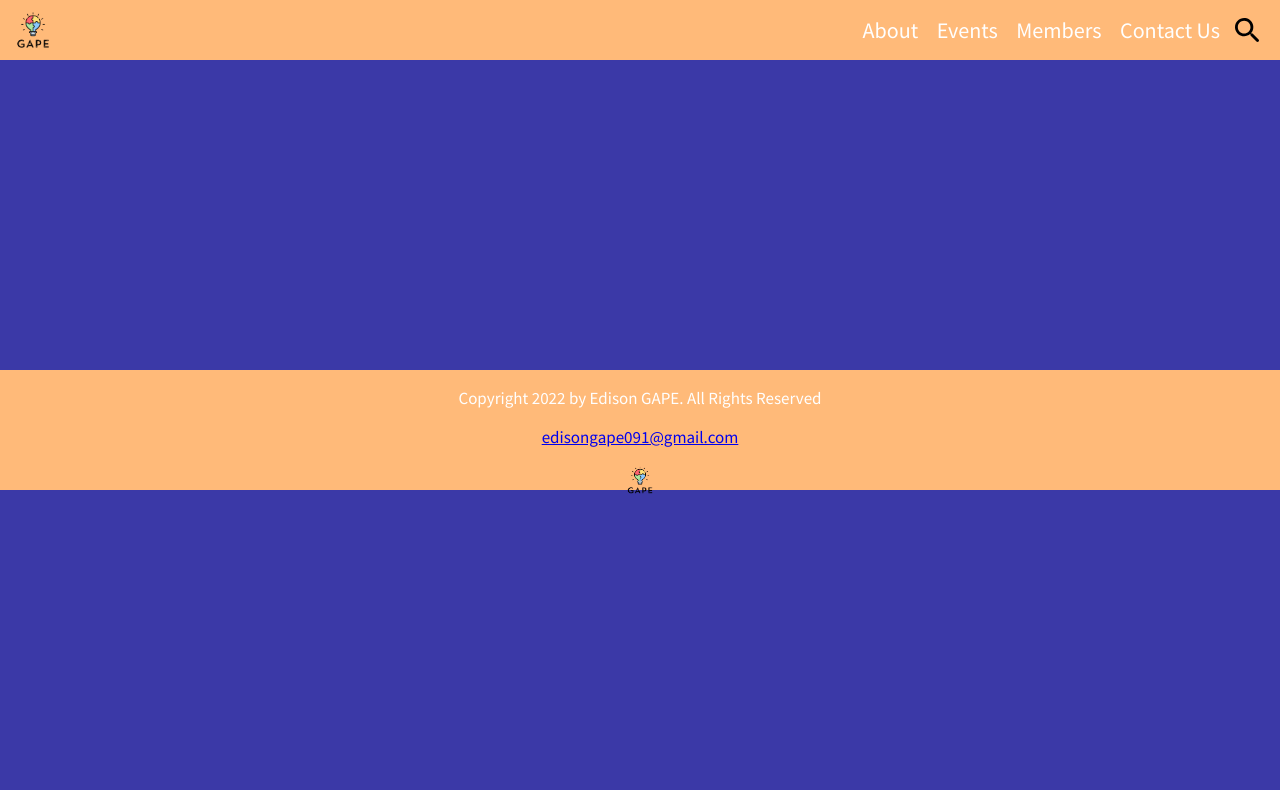
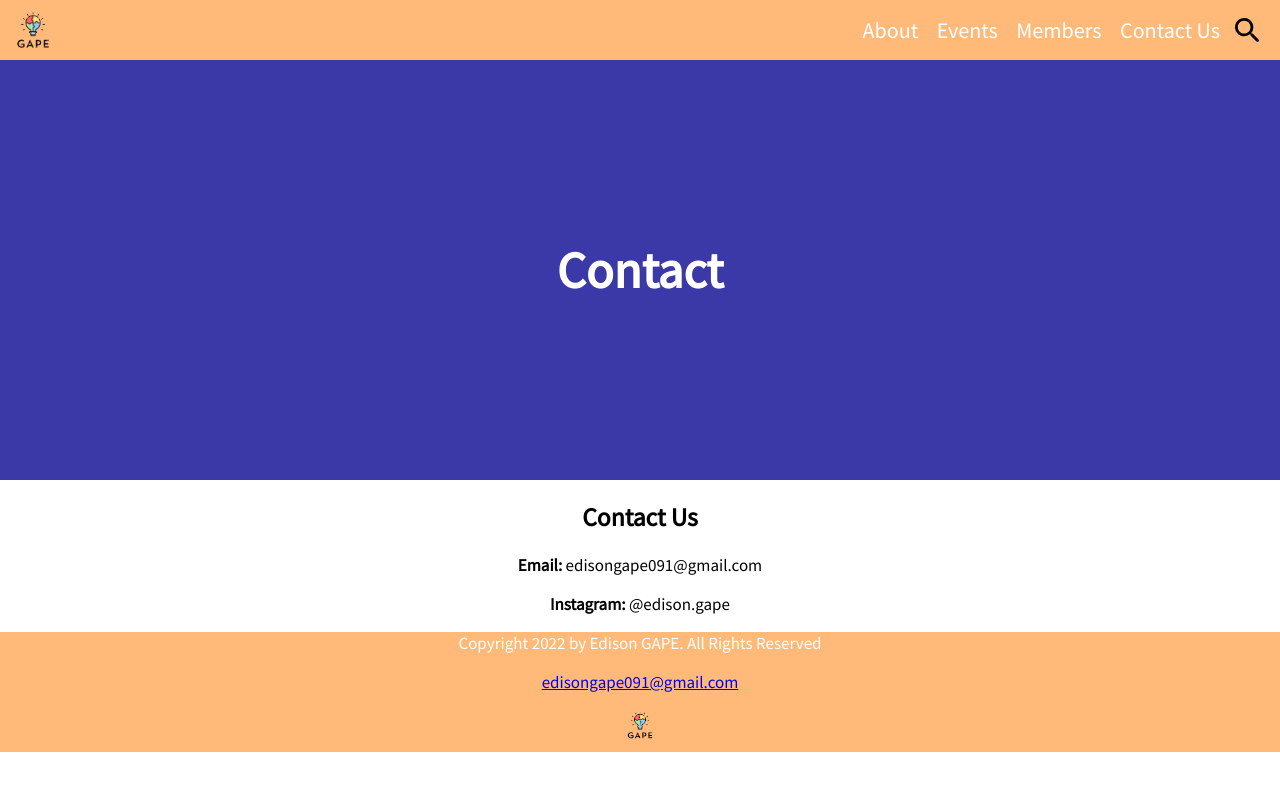
Before and after one commit to edisongape/edisongapewebsite, a plain HTML site: page contact.html in a window 1280 px wide. Drawn offline with Linux system fonts and the light colour scheme.

Commit message:
Version 1.2

```diff
--- a/about.html
+++ b/about.html
@@ -8,6 +8,12 @@
     <link rel="preconnect" href="https://fonts.googleapis.com">
     <link rel="preconnect" href="https://fonts.gstatic.com" crossorigin>
     <link href="https://fonts.googleapis.com/css2?family=Source+Sans+Pro&display=swap" rel="stylesheet">
+    <link rel="apple-touch-icon" sizes="180x180" href="images/apple-touch-icon.png">
+    <link rel="icon" type="image/png" sizes="32x32" href="images/favicon-32x32.png">
+    <link rel="icon" type="image/png" sizes="16x16" href="images/favicon-16x16.png">
+    <link rel="manifest" href="site.webmanifest">
+    <meta name="msapplication-TileColor" content="#da532c">
+    <meta name="theme-color" content="#ffffff">
 </head>
 <body>
 
@@ -69,6 +75,7 @@
             </svg>
         </button>
     </nav>
+</header>
 
     <!-- Website Stuff -->
 
--- a/contact.html
+++ b/contact.html
@@ -8,6 +8,12 @@
     <link rel="preconnect" href="https://fonts.googleapis.com">
     <link rel="preconnect" href="https://fonts.gstatic.com" crossorigin>
     <link href="https://fonts.googleapis.com/css2?family=Source+Sans+Pro&display=swap" rel="stylesheet">
+    <link rel="apple-touch-icon" sizes="180x180" href="images/apple-touch-icon.png">
+    <link rel="icon" type="image/png" sizes="32x32" href="images/favicon-32x32.png">
+    <link rel="icon" type="image/png" sizes="16x16" href="images/favicon-16x16.png">
+    <link rel="manifest" href="site.webmanifest">
+    <meta name="msapplication-TileColor" content="#da532c">
+    <meta name="theme-color" content="#ffffff">
 </head>
 <body>
 
@@ -69,8 +75,20 @@
             </svg>
         </button>
     </nav>
+    <div>
+        <h1>Contact</h1>
+    </div>
+</header>
 
-    <!-- Website Stuff -->
+    <main>
+        <section>
+            <div class="contact">
+            <h2>Contact Us</h2>
+            <p><b>Email:</b> edisongape091@gmail.com</p>
+            <p><b>Instagram:</b> @edison.gape</p>
+            </div>
+        </section>
+    </main>
 
   <script src="main.js"></script>
     <div class="footer">
--- a/style.css
+++ b/style.css
@@ -137,7 +137,7 @@ main{
 }
 
 #main-header-top{
-    height: 100vh;
+    height: 60vh;
     background: linear-gradient(#3b39a7, hsl(241, 49%, 54%));
     background: #3b39a7;
     /*background-image: url("images/purplebg.jpg");*/
@@ -173,6 +173,8 @@ main{
     color: white;
 }
 
-
+.contact{
+    text-align: center;
+}
 /* #373E98 */
 /* #F16775 */
```
Also changed, not shown: events.html (+7 -0 lines), index.html (+10 -3 lines), members.html (+7 -0 lines), images/apple-touch-icon.png (added), images/favicon-16x16.png (added), images/favicon-32x32.png (added), images/mstile-150x150.png (added), site.webmanifest (added).
